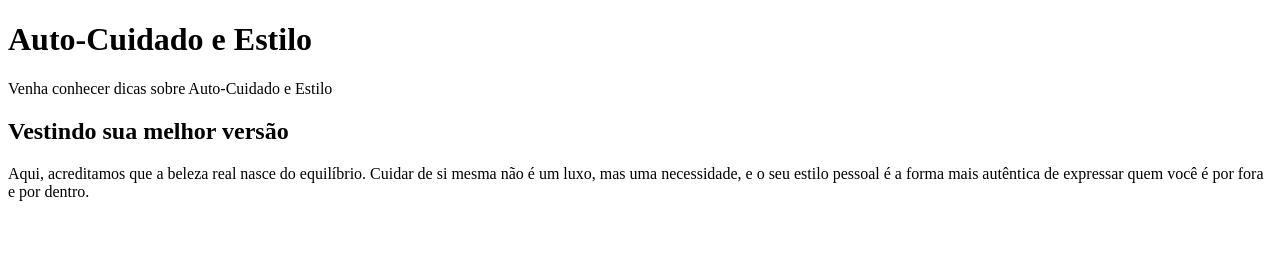
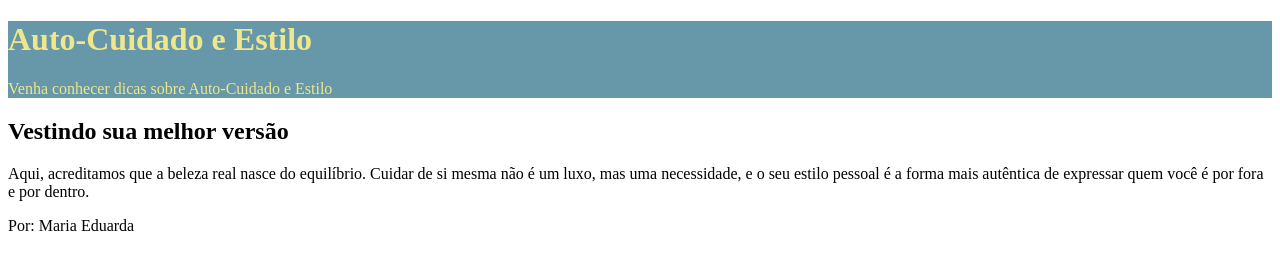
Before and after one commit to marialopesmoreira-cpu/site-1-ADM-2-trimestre, a plain HTML site: page index.html in a window 1280 px wide. Drawn offline with Linux system fonts and the light colour scheme.

Commit message:
iniciamos o Style

```diff
--- a/index.html
+++ b/index.html
@@ -4,12 +4,26 @@
     <meta charset="UTF-8">
     <meta name="viewport" content="width=device-width, initial-scale=1.0">
     <title>Blog</title>
+    <style>
+        header{
+            background-color: rgb(102, 152, 169);
+            color: khaki;
+        }
+
+    </style>
+
 </head>
 <body>
-    <h1>Auto-Cuidado e Estilo</h1>
-    <p>Venha conhecer dicas sobre Auto-Cuidado e Estilo</p>
-    <h2>Vestindo sua melhor versão</h2>
-    <p>Aqui, acreditamos que a beleza real nasce do equilíbrio. Cuidar de si mesma não é um luxo, mas uma necessidade, e o seu estilo pessoal é a forma mais autêntica de expressar quem você é por fora e por dentro.</p>
+    <header>
+        <h1>Auto-Cuidado e Estilo</h1>
+        <p>Venha conhecer dicas sobre Auto-Cuidado e Estilo</p>
+    </header>
+
+    <main>
+        <h2>Vestindo sua melhor versão</h2>
+        <p>Aqui, acreditamos que a beleza real nasce do equilíbrio. Cuidar de si mesma não é um luxo, mas uma necessidade, e o seu estilo pessoal é a forma mais autêntica de expressar quem você é por fora e por dentro.</p>
+        <p>Por: Maria Eduarda</p>
+   </main>
 
 
 
```
